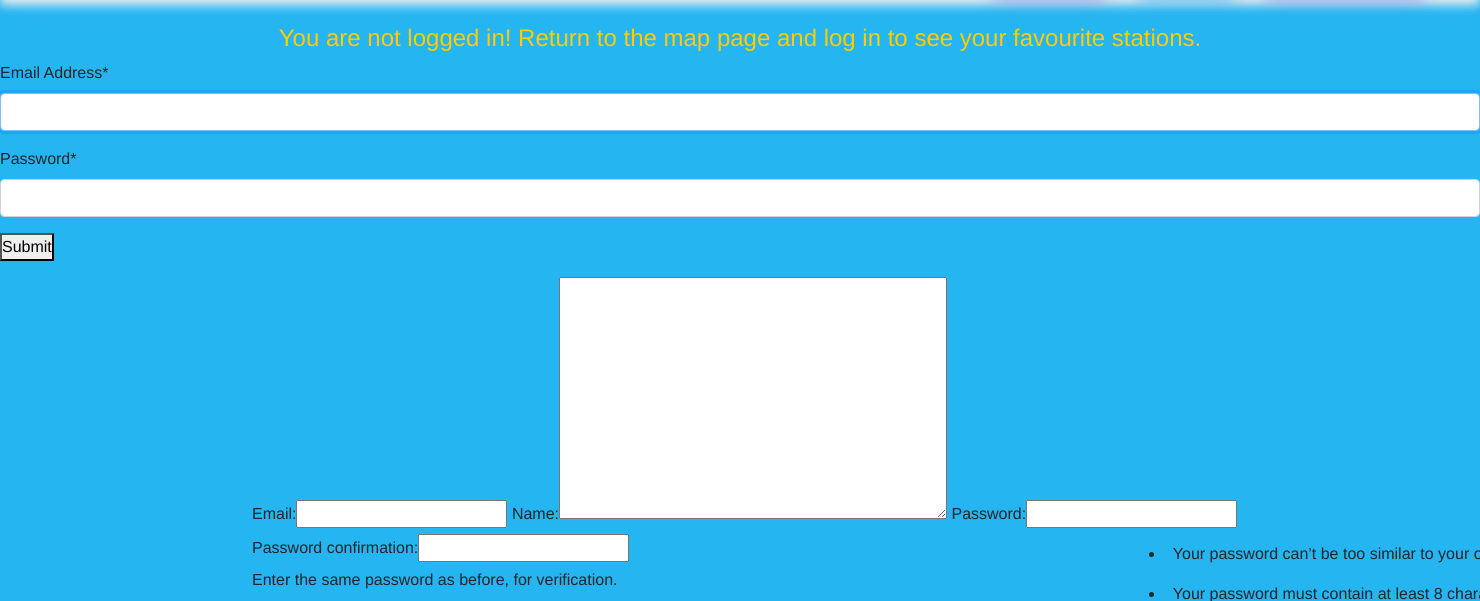
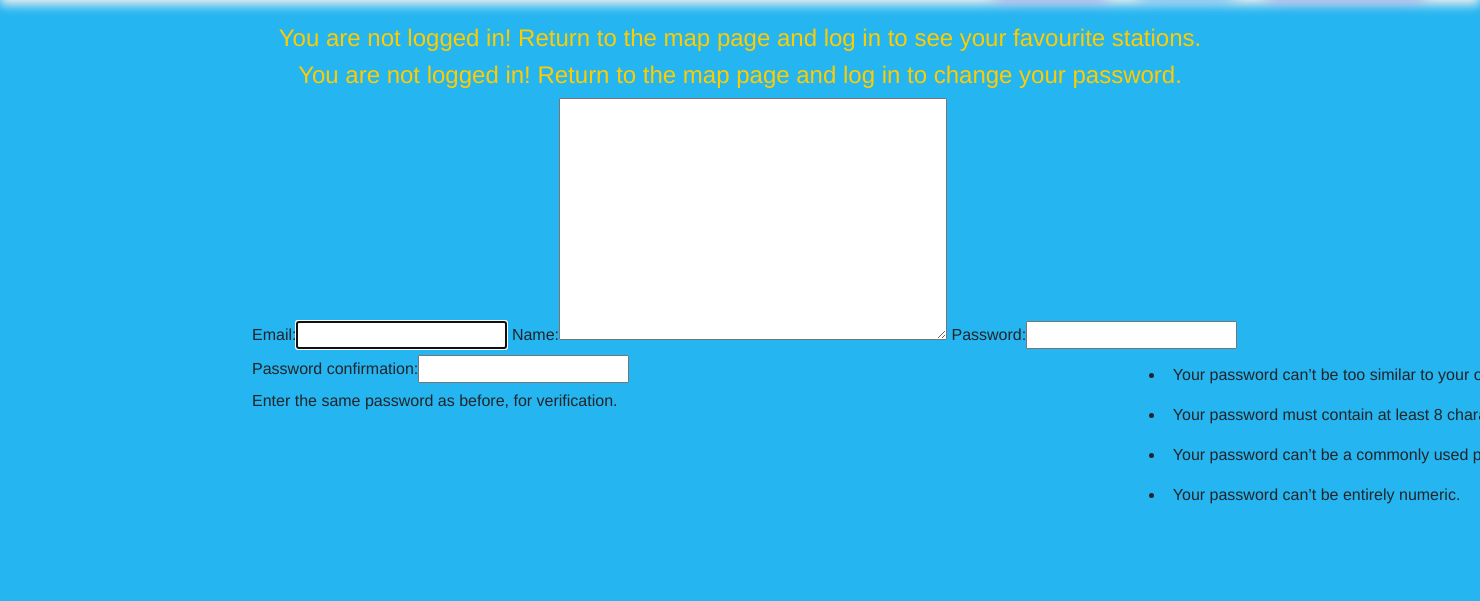
Before and after one commit to michelledxx/ResearchProject, a Django app: template favourites/templates/mystations.html in a window 1480 px wide; the page is wider, and only the part inside the window is pictured. Shown: the part 80-681 px from the top of that part. Run offline with Django 3.2, Linux system fonts and the light colour scheme; the template is opened without the code that fills it: values that come from a table or form of the project are taken from there, others are empty; some libraries are stand-ins or nearby versions.

Commit message:
ready for styling

```diff
--- a/favourites/templates/mystations.html
+++ b/favourites/templates/mystations.html
@@ -50,14 +50,23 @@
         {%else%}
         <h4>You are not logged in! Return to the map page and log in to see your favourite stations.</h4>
         {%endif%}
+
+
+        <!-- Kai to style :) -->
+        {% if user.is_authenticated %}
         <form id='form2' action='/changepass/' class="form-group">
             {% csrf_token %}
             {{ form2|crispy }}
             <button type="submit">Submit</button>
         </form>
+        {%else%}
+        <h4>You are not logged in! Return to the map page and log in to change your password.</h4>
+        {%endif%}
+        <!-- end :) -->
+
     <div id="main" class="main-panel">
 
-    <div id="sel_container dropdown" class="container-fluid" >
+        <div id="sel_container dropdown" class="container-fluid">
 
             <div id="sel_container dropdown" class="container-fluid">
 
@@ -65,7 +74,6 @@
                 <div style='display:inline;' id="bus_dropdown"></div>
                 <div style='display:inline;' id="edit_stops"></div>
                 <div id='del'>
-
 
 
                     <form id='form1' method="POST" action="/delete_my_stop/" class="form-group">
```
Lines whose indentation alone changed are shown as unchanged.
